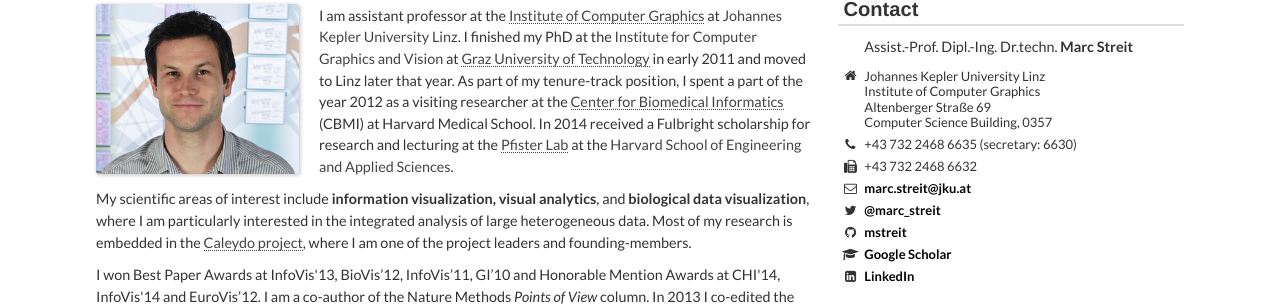
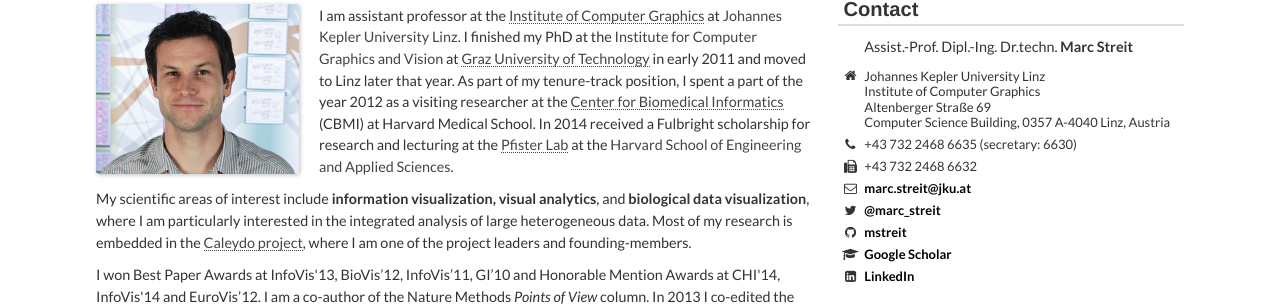
Before and after one commit to mstreit/mstreit.github.io, a Jekyll site: the page built from index.html, in a window 1280 px wide. Shown: the part 188-495 px from the top of the page. Built offline with Jekyll 4.4.1, drawn with Linux system fonts in a browser that asks for light colours; nearby versions of some CDN libraries; some web fonts are replaced.

Commit message:
added missing ZIP code

```diff
--- a/_layouts/home.html
+++ b/_layouts/home.html
@@ -44,6 +44,7 @@
           Institute of Computer Graphics<br />
           Altenberger Straße 69<br />
           Computer Science Building, 0357
+          A-4040 Linz, Austria
         </li>
 
         <li><i class="fa-li fa fa-phone"></i>
```
